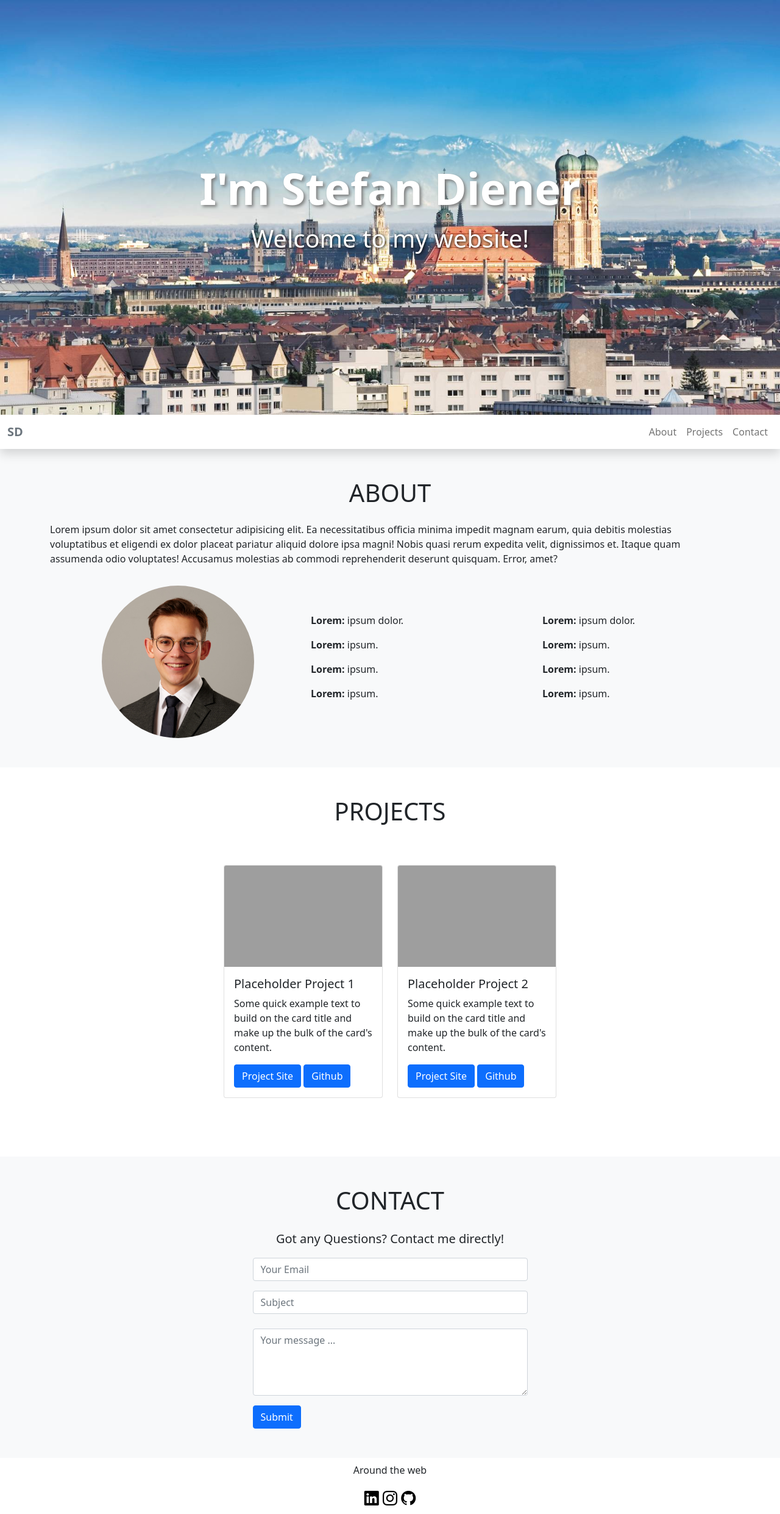
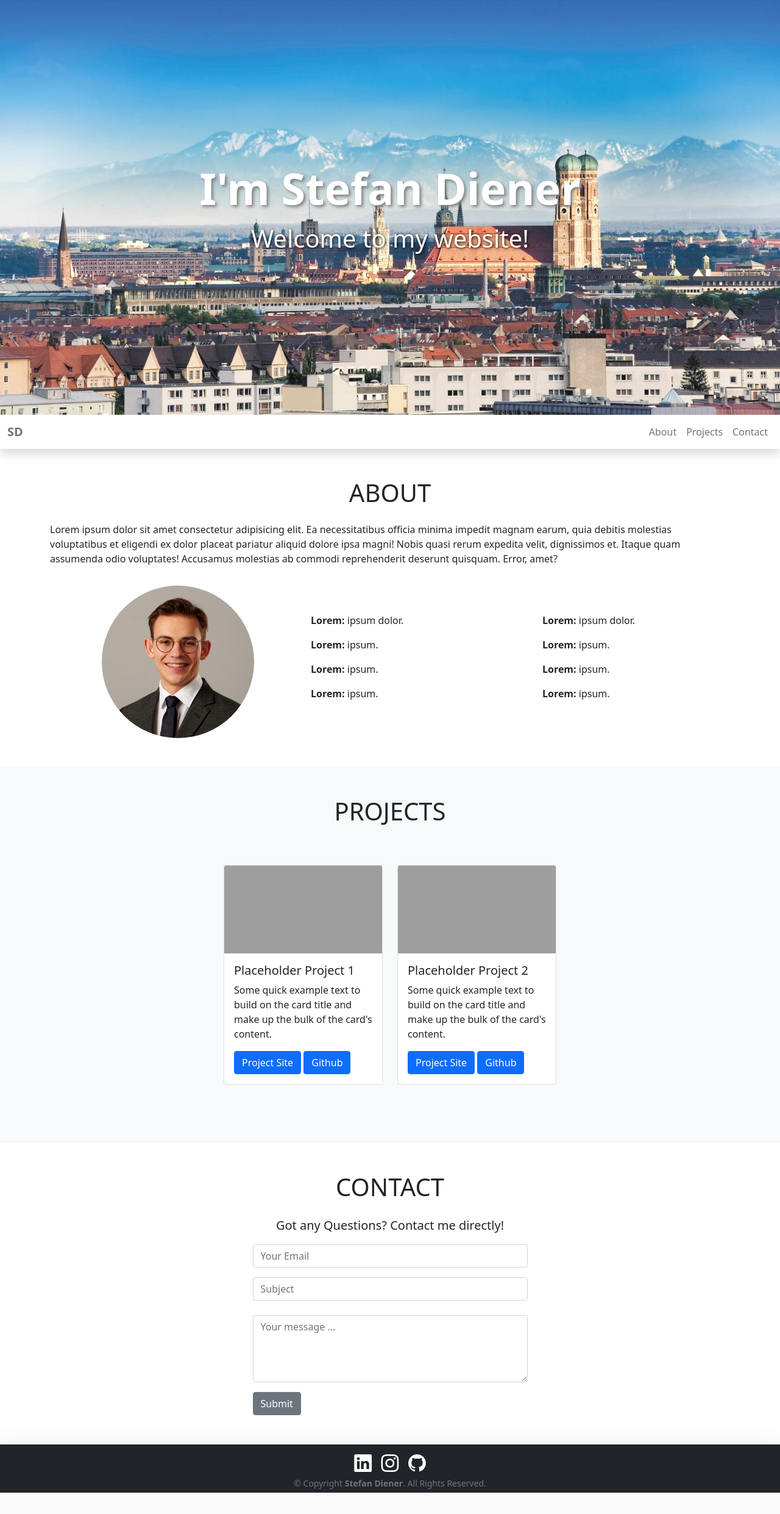
Before and after one commit to sddiener/FlaskApp, a Flask app: page / in a window 1280 px wide. Shown: the whole page at 61% size. After the commit the page ends 2447 px from the top, so only its background shows below. Run offline with Flask 2, Linux system fonts and the light colour scheme; grey boxes are pictures that could not be loaded.

Commit message:
update footer

```diff
--- a/templates/index.html
+++ b/templates/index.html
@@ -11,7 +11,7 @@
     }
     .card-img-top {
     width: 100%;
-    height: 13vw;
+    height: 18vh;
     object-fit: cover;
     }
 </style>
@@ -62,7 +62,7 @@
 </nav>
 
 <!-- About -->
-<section id="about" class="bg-light py-5">
+<section id="about" class="bg-white py-5">
     <div class="container">
         <div class="row align-items-center">
             <h1 class="text-center text-uppercase pb-3">About</h1>
@@ -74,18 +74,18 @@
             </div>
             <div class="col-lg-4">
                 <ul class="list-group-flush">
-                    <li class="list-group-item border-0 bg-light"><strong>Lorem:</strong>  ipsum dolor.</li>
-                    <li class="list-group-item border-0 bg-light"><strong>Lorem:</strong>  ipsum.</li>
-                    <li class="list-group-item border-0 bg-light"><strong>Lorem:</strong>  ipsum.</li>
-                    <li class="list-group-item border-0 bg-light"><strong>Lorem:</strong>  ipsum.</li>
+                    <li class="list-group-item border-0"><strong>Lorem:</strong>  ipsum dolor.</li>
+                    <li class="list-group-item border-0"><strong>Lorem:</strong>  ipsum.</li>
+                    <li class="list-group-item border-0"><strong>Lorem:</strong>  ipsum.</li>
+                    <li class="list-group-item border-0"><strong>Lorem:</strong>  ipsum.</li>
                 </ul>
             </div>
             <div class="col-lg-4">
-                <ul class="list-group-flush" styles="list-group-bg:light">
-                    <li class="list-group-item border-0 bg-light"><strong>Lorem:</strong>  ipsum dolor.</li>
-                    <li class="list-group-item border-0 bg-light"><strong>Lorem:</strong>  ipsum.</li>
-                    <li class="list-group-item border-0 bg-light"><strong>Lorem:</strong>  ipsum.</li>
-                    <li class="list-group-item border-0 bg-light"><strong>Lorem:</strong>  ipsum.</li>
+                <ul class="list-group-flush">
+                    <li class="list-group-item border-0"><strong>Lorem:</strong>  ipsum dolor.</li>
+                    <li class="list-group-item border-0"><strong>Lorem:</strong>  ipsum.</li>
+                    <li class="list-group-item border-0"><strong>Lorem:</strong>  ipsum.</li>
+                    <li class="list-group-item border-0"><strong>Lorem:</strong>  ipsum.</li>
                 </ul>
             </div>
         </div>
@@ -94,7 +94,7 @@
 
 
 <!-- Projects -->
-<section id="projects" class="bg-white py-5">
+<section id="projects" class="bg-light py-5">
     <div class="container">
         <h1 class="text-center text-uppercase pb-3">Projects</h1>
         <div class="row my-5 align-items-top justify-content-center">
@@ -134,7 +134,7 @@
 
 
 <!-- Contact -->
-<section id="contact" class="bg-light py-5">
+<section id="contact" class="bg-white py-5">
     <div class="container">
         <h1 class="text-center text-uppercase pb-3"> Contact </h1>
         <p class="lead text-center"> Got any Questions? Contact me directly! </p>
@@ -149,27 +149,27 @@
                 <div class="col mb-3">
                     <textarea class="form-control" placeholder="Your message ..." aria-label="Message" rows="4"></textarea>
                 </div>
-                <button type="submit" class="btn btn-primary">Submit</button>
+                <button type="submit" class="btn btn-secondary">Submit</button>
             </form>
         </div>
     </div>
 </section>
 
 <!-- End -->
-<section id="end" class="bg-white  py-2">
+<section id="end" class="bg-dark shadow-lg pt-2">
     <div class="container">
         <div class="row justify-content-center">
-            <div class="col-3" align="center">
-                <p class=""> Around the web</p>
-                <a href="https://www.linkedin.com/in/stefan-diener-178311143" target="_blank" style="text-decoration:none; font-size: 1.5rem; color: black;">
-                    <i class="bi-linkedin" role="img" aria-label="LinkedIn"></i>
+            <div class="col-lg-5" align="center">
+                <a href="https://www.linkedin.com/in/stefan-diener-178311143" target="_blank" style="text-decoration:none; font-size: 1.8rem; color: white;">
+                    <i class="bi-linkedin mx-1" role="img" aria-label="LinkedIn"></i>
                 </a>
-                <a href="https://www.instagram.com/stefanddiener/" target="_blank" style="text-decoration:none; font-size: 1.5rem; color: black;">
-                    <i class="bi bi-instagram" role="img" aria-label="Instagram"></i>
+                <a href="https://www.instagram.com/stefanddiener/" target="_blank" style="text-decoration:none; font-size: 1.8rem; color: white;">
+                    <i class="bi bi-instagram mx-1" role="img" aria-label="Instagram"></i>
                 </a>
-                <a href="https://github.com/sddiener" target="_blank" style="text-decoration:none; font-size: 1.5rem; color: black;">
-                    <i class="bi bi-github" role="img" aria-label="GitHub"></i>
+                <a href="https://github.com/sddiener" target="_blank" style="text-decoration:none; font-size: 1.8rem; color: white;">
+                    <i class="bi bi-github mx-1" role="img" aria-label="GitHub"></i>
                 </a>
+                <p class="text-muted text-centered mb-1"><small>© Copyright  <strong>Stefan Diener</strong>. All Rights Reserved.</small></p>
             </div>
         </div>
     </div>
```
